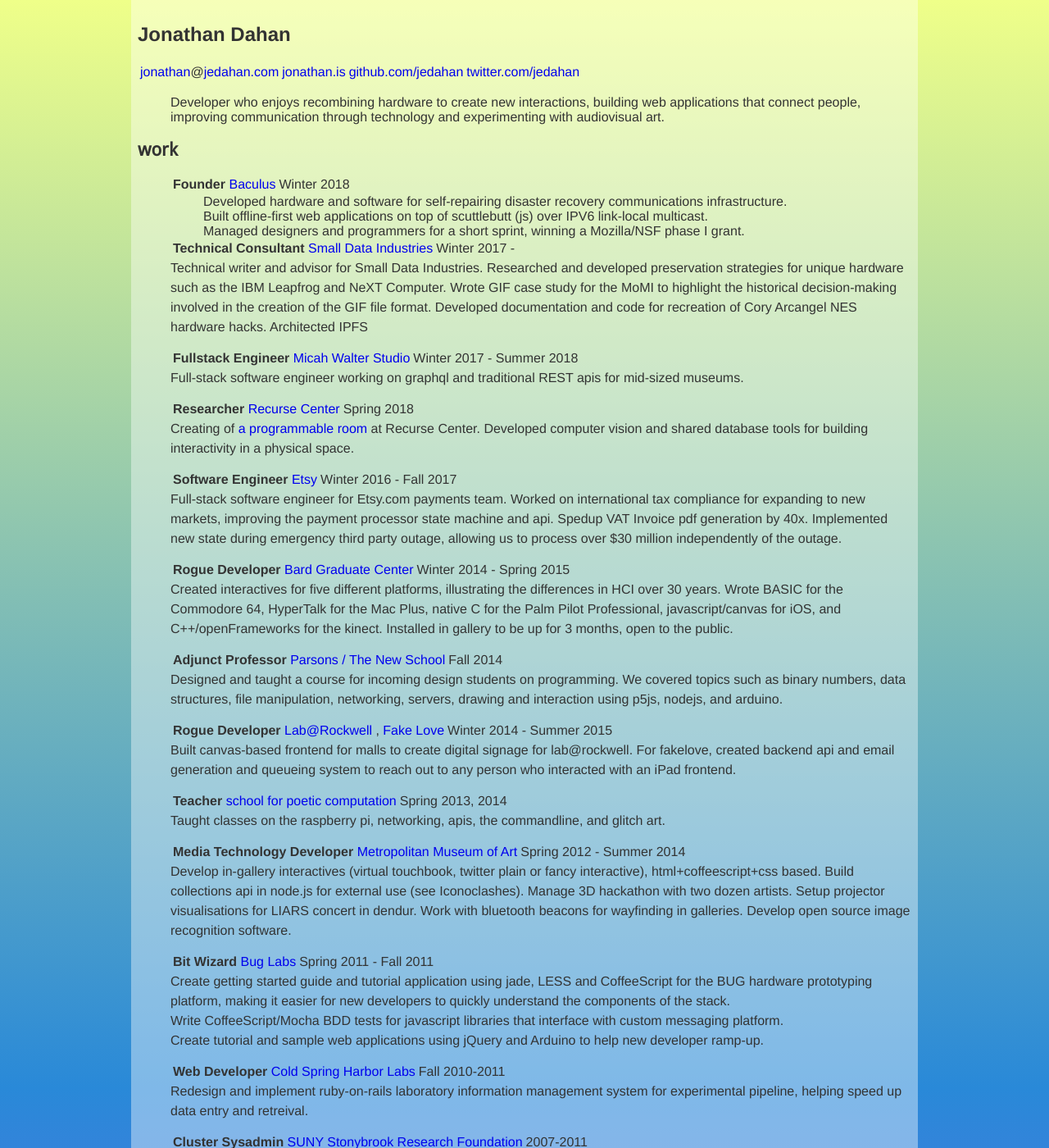
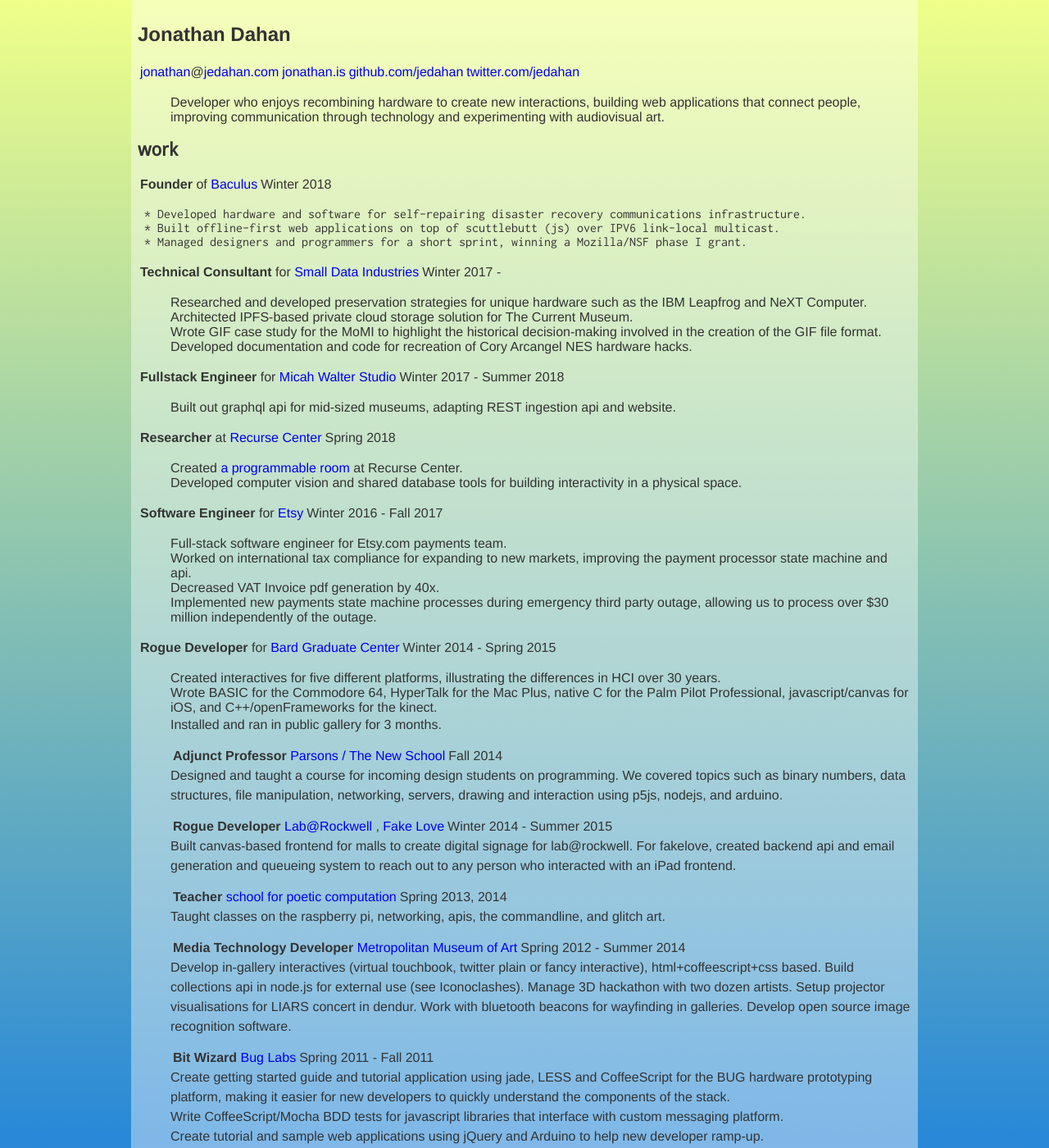
Before and after one commit to jedahan/jedahan.github.com, a Jekyll site: the page built from resume/index.md, in a window 1280 px wide and 1400 px high. Shown: the whole window at 82% size. Built offline with Jekyll 4.4.1, drawn with Linux system fonts in a browser that asks for light colours; our own code applies the rules of GitHub Pages for plain Markdown files.

Commit message:
test bullets

```diff
--- a/resume/index.md
+++ b/resume/index.md
@@ -11,31 +11,41 @@
 
 work
 ----
- * __Founder__ [ Baculus ][] | Winter 2018
+
+__Founder__ of [ Baculus ][] | Winter 2018
 
      * Developed hardware and software for self-repairing disaster recovery communications infrastructure.
      * Built offline-first web applications on top of scuttlebutt (js) over IPV6 link-local multicast.
      * Managed designers and programmers for a short sprint, winning a Mozilla/NSF phase I grant.
 
- * __Technical Consultant__ [ Small Data Industries ][] | Winter 2017 -
+__Technical Consultant__ for [ Small Data Industries ][] | Winter 2017 -
 
-     Technical writer and advisor for Small Data Industries. Researched and developed preservation strategies for unique hardware such as the IBM Leapfrog and NeXT Computer. Wrote GIF case study for the MoMI to highlight the historical decision-making involved in the creation of the GIF file format. Developed documentation and code for recreation of Cory Arcangel NES hardware hacks. Architected IPFS
+* Researched and developed preservation strategies for unique hardware such as the IBM Leapfrog and NeXT Computer.
+* Architected IPFS-based private cloud storage solution for The Current Museum.
+* Wrote GIF case study for the MoMI to highlight the historical decision-making involved in the creation of the GIF file format.
+* Developed documentation and code for recreation of Cory Arcangel NES hardware hacks.
 
- * __Fullstack Engineer__ [ Micah Walter Studio ][] | Winter 2017 - Summer 2018
+__Fullstack Engineer__ for [ Micah Walter Studio ][] | Winter 2017 - Summer 2018
 
-     Full-stack software engineer working on graphql and traditional REST apis for mid-sized museums.
+* Built out graphql api for mid-sized museums, adapting REST ingestion api and website.
 
- * __Researcher__ [ Recurse Center ][] | Spring 2018
+__Researcher__ at [ Recurse Center ][] | Spring 2018
 
-     Creating of [a programmable room] at Recurse Center. Developed computer vision and shared database tools for building interactivity in a physical space.
+* Created [a programmable room][] at Recurse Center.
+* Developed computer vision and shared database tools for building interactivity in a physical space.
 
- * __Software Engineer__ [ Etsy ][] | Winter 2016 - Fall 2017
+__Software Engineer__ for [ Etsy ][] | Winter 2016 - Fall 2017
 
-     Full-stack software engineer for Etsy.com payments team. Worked on international tax compliance for expanding to new markets, improving the payment processor state machine and api. Spedup VAT Invoice pdf generation by 40x. Implemented new state during emergency third party outage, allowing us to process over $30 million independently of the outage.
+* Full-stack software engineer for Etsy.com payments team.
+* Worked on international tax compliance for expanding to new markets, improving the payment processor state machine and api.
+* Decreased VAT Invoice pdf generation by 40x.
+* Implemented new payments state machine processes during emergency third party outage, allowing us to process over $30 million independently of the outage.
 
- * __Rogue Developer__ [ Bard Graduate Center ][] | Winter 2014 - Spring 2015
+__Rogue Developer__ for [ Bard Graduate Center ][] | Winter 2014 - Spring 2015
 
-    Created interactives for five different platforms, illustrating the differences in HCI over 30 years. Wrote BASIC for the Commodore 64, HyperTalk for the Mac Plus, native C for the Palm Pilot Professional, javascript/canvas for iOS, and C++/openFrameworks for the kinect. Installed in gallery to be up for 3 months, open to the public.
+* Created interactives for five different platforms, illustrating the differences in HCI over 30 years.
+* Wrote BASIC for the Commodore 64, HyperTalk for the Mac Plus, native C for the Palm Pilot Professional, javascript/canvas for iOS, and C++/openFrameworks for the kinect.
+* Installed and ran in public gallery for 3 months.
 
  * __Adjunct Professor__ [ Parsons / The New School ][] | Fall 2014
 
```
